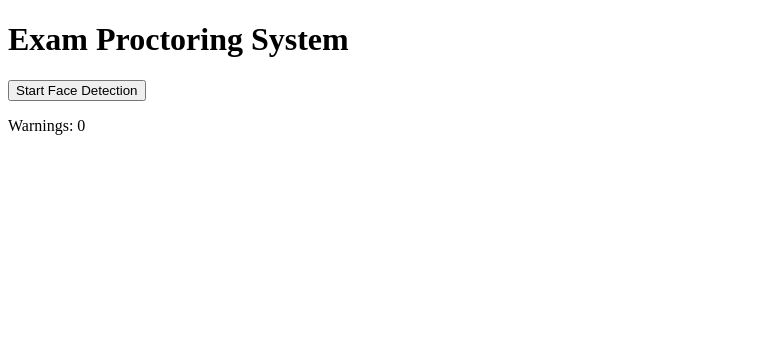
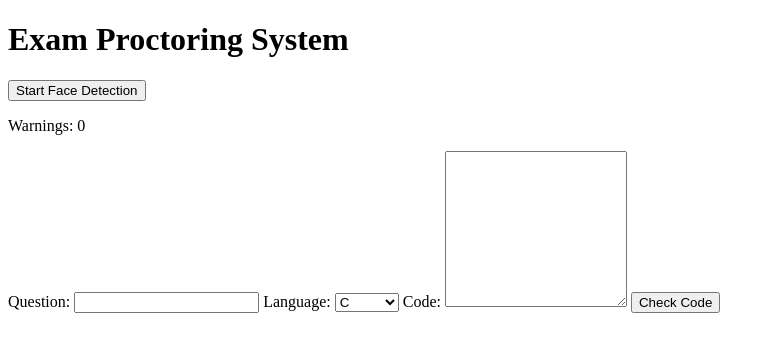
Before and after one commit to Harshit-TheCoder/TechTrek-Backend, a Flask app: page / in a window 1280 px wide. Shown: the top 352 px of the page, without its empty margins (0-775 px from the left). Run offline with Flask 3, Linux system fonts and the light colour scheme; some libraries are stand-ins or nearby versions.

Commit message:
Code pushed 2

```diff
--- a/templates/index.html
+++ b/templates/index.html
@@ -20,5 +20,28 @@
     <h1>Exam Proctoring System</h1>
     <button onclick="startDetection()">Start Face Detection</button>
     <p id="warning_count">Warnings: 0</p>
+
+
+    <div class="container">
+        <form action="/code_checker" method="POST">
+            <label for="question">Question:</label>
+            <input type="text" name="question" required>
+
+            <label for="language">Language:</label>
+            <select name="language">
+                <option value="c">C</option>
+                <option value="cpp">C++</option>
+                <option value="java">Java</option>
+                <option value="python">Python</option>
+            </select>
+
+            <label for="code">Code:</label>
+            <textarea name="code" rows="10"></textarea>
+
+            <button type="submit">Check Code</button>
+        </form>
+    </div>
+
+
 </body>
 </html>
```
